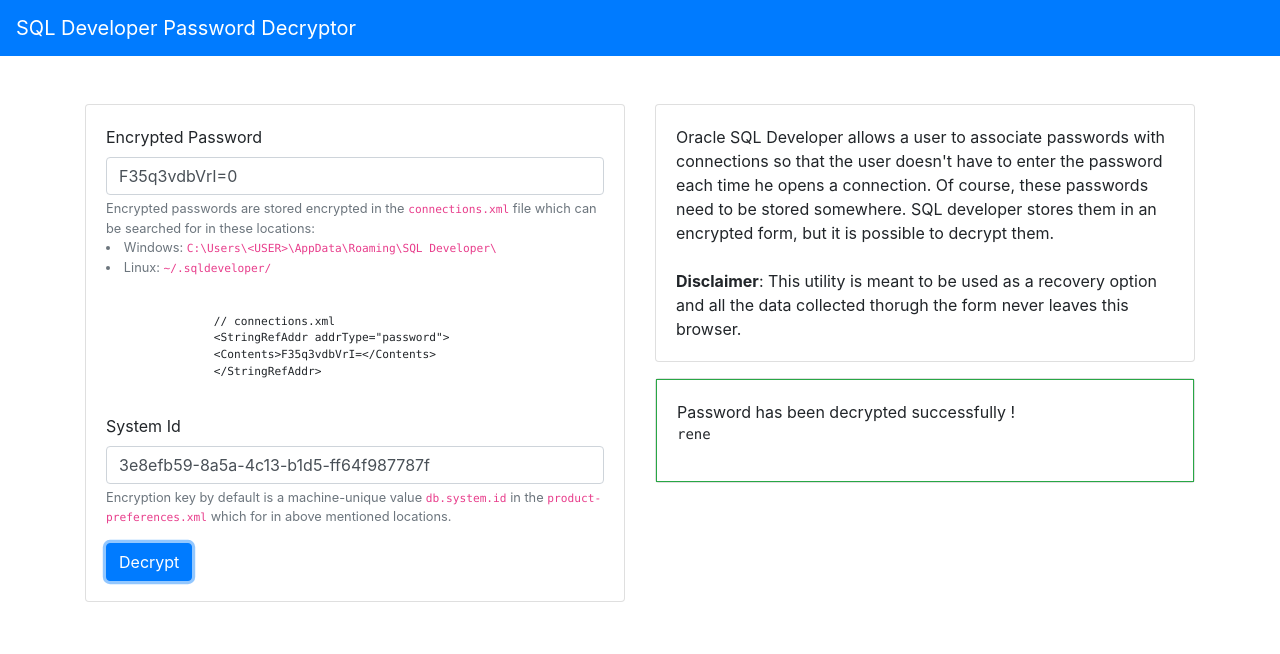
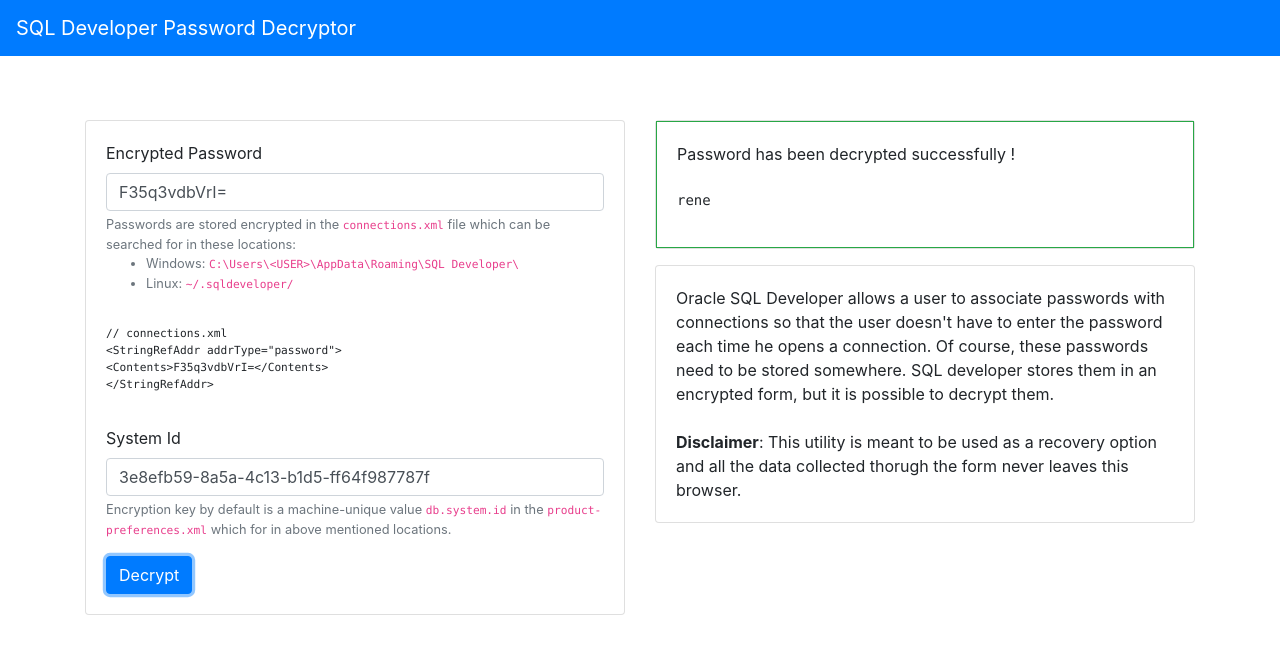
Before and after one commit to abskmj/sqldev-pw-decryptor, an Angular app: page / in a window 1280 px wide. Both pictures are taken after a click on the button "Decrypt". Shown: the top 654 px of the page. Built offline with nearby package versions, Linux system fonts and the light colour scheme.

Commit message:
changed position of result section

```diff
--- a/package.json
+++ b/package.json
@@ -4,7 +4,9 @@
   "scripts": {
     "ng": "ng",
     "start": "ng serve",
-    "build": "ng build",
+    "build": "ng build --watch --base-href /sqldev-pw-decryptor/dist/sqldev-decryptor/",
+    "build-prod": "ng build --prod --build-optimizer",
+    "deploy" : "surge --project dist/sqldev-decryptor/ --domain sqldevdecrypt.surge.sh",
     "test": "ng test",
     "lint": "ng lint",
     "e2e": "ng e2e"
--- a/src/app/app.component.html
+++ b/src/app/app.component.html
@@ -6,23 +6,24 @@
 
   <div class="row my-5">
 
-    <div class="col">
+    <div class="col my-3">
       <div class="card">
         <div class="card-body">
           <div class="form-group">
             <label for="encryptedPassword">Encrypted Password</label>
             <input id="encryptedPassword" type="text" class="form-control" [(ngModel)]="encryptedPassword" aria-describedby="encryptedPasswordHelp">
             <small id="encryptedPasswordHelp" class="form-text text-muted">
-              Encrypted passwords are stored encrypted in the
+              Passwords are stored encrypted in the
               <code>connections.xml</code> file which can be searched for in these locations:
               <br>
+              <ul>
                 <li>Windows:
                   <code>C:\Users\&lt;USER&gt;\AppData\Roaming\SQL Developer\</code>
                 </li>
                 <li>Linux:
                   <code>~/.sqldeveloper/</code>
                 </li>
-              <br>
+              </ul>
               <pre><code>
 // connections.xml
 &lt;StringRefAddr addrType=&quot;password&quot;&gt;
@@ -46,7 +47,27 @@
     </div>
 
     <div class="col">
-      <div class="row">
+      <div class="row my-3" *ngIf="password && password != ''">
+        <div class="col">
+          <div class="card">
+            <div class="card-body border border-success">
+              Password has been decrypted successfully ! <br><br>
+              <pre><code>{{password}}</code></pre>
+            </div>
+          </div>
+        </div>
+      </div>
+      <div class="row my-3" *ngIf="password == ''">
+        <div class="col">
+          <div class="card">
+            <div class="card-body border border-danger">
+              Password could not be decrypted :(
+            </div>
+          </div>
+        </div>
+      </div>
+
+      <div class="row my-3">
         <div class="col">
           <div class="card">
             <div class="card-body">
@@ -61,26 +82,6 @@
           </div>
         </div>
       </div>
-
-      <div class="row my-3" *ngIf="password && password != ''">
-        <div class="col">
-          <div class="card">
-            <div class="card-body border border-success">
-              Password has been decrypted successfully !
-              <pre><code>{{password}}</code></pre>
-            </div>
-          </div>
-        </div>
-      </div>
-      <div class="row my-3" *ngIf="password == ''">
-        <div class="col">
-          <div class="card">
-            <div class="card-body border border-danger">
-              Password could not be decrypted :(
-            </div>
-          </div>
-        </div>
-      </div>
     </div>
 
   </div>
--- a/src/app/app.component.ts
+++ b/src/app/app.component.ts
@@ -7,7 +7,7 @@
   styleUrls: ['./app.component.css']
 })
 export class AppComponent {
-  encryptedPassword = 'F35q3vdbVrI=0';
+  encryptedPassword = 'F35q3vdbVrI=';
   systemId = '3e8efb59-8a5a-4c13-b1d5-ff64f987787f';
 
   password;
```
Also changed, not shown: 1 other file (tests, documents, lock files or other folders). Lines whose indentation alone changed are shown as unchanged.
